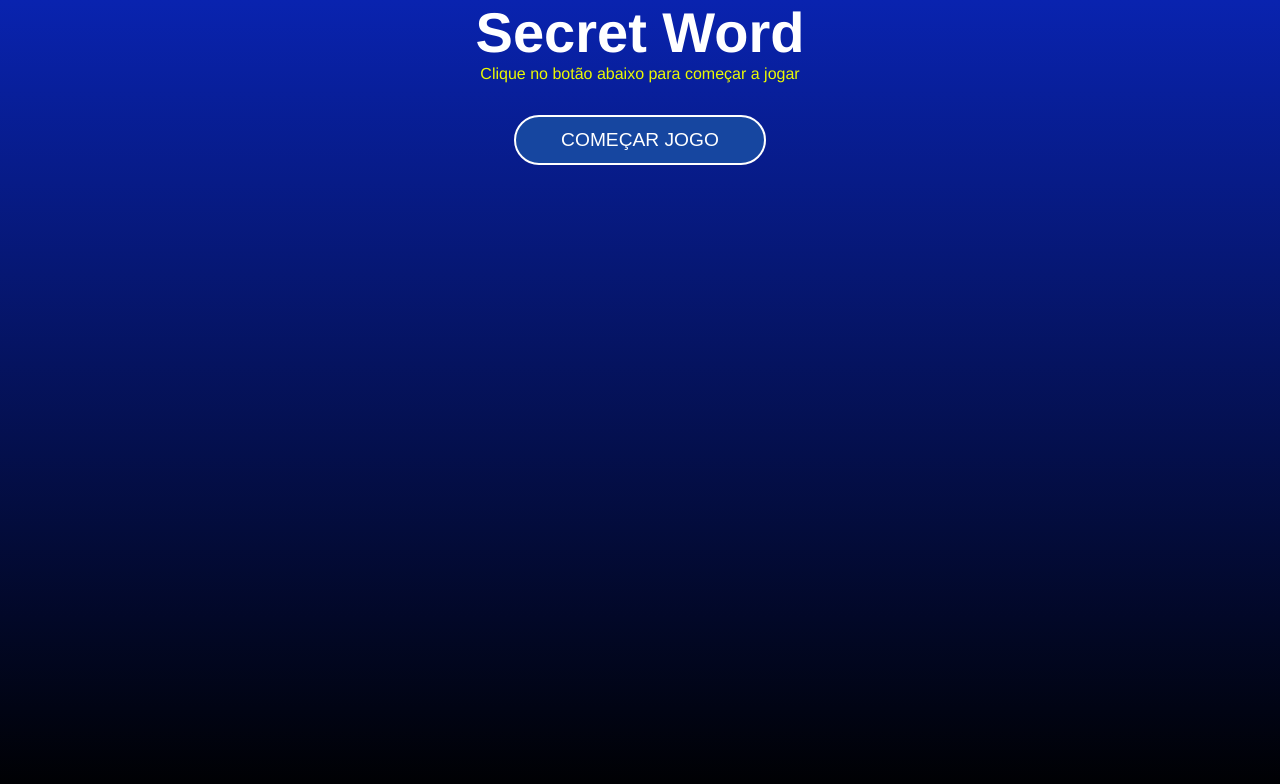
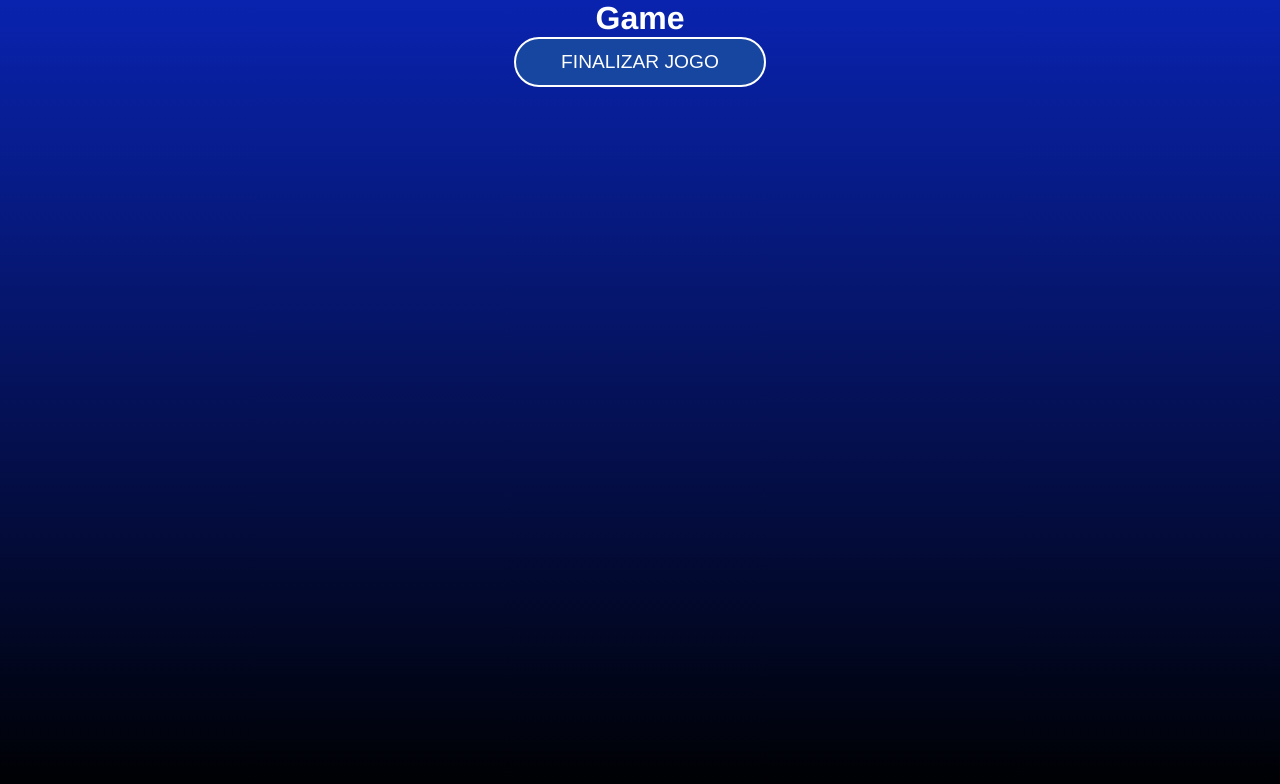
Before and after one commit to Vinicius-b-oliveira/Secret-Word, a React (Vite) app: page / in a window 1280 px wide. Both pictures are taken after a click on the button "COMEÇAR JOGO". Shown: the top 784 px of the page. Built offline with nearby package versions, Linux system fonts and the light colour scheme.

Commit message:
Configuração das states para passar entre os estágios do jogo

```diff
--- a/src/App.jsx
+++ b/src/App.jsx
@@ -22,11 +22,23 @@
     const [gameStage, setGameStage] = useState(stages[0].name);
     const [words] = useState(wordsList);
 
+    const startGame = () => {
+        setGameStage(stages[1].name);
+    };
+
+    const verifyLetter = () => {
+        setGameStage(stages[2].name);
+    };
+
+    const retry = () => {
+        setGameStage(stages[0].name);
+    };
+
     return (
         <div className="App">
-            {gameStage === "start" && <StartScreen />}
-            {gameStage === "game" && <Game />}
-            {gameStage === "end" && <GameOver />}
+            {gameStage === "start" && <StartScreen startGame={startGame} />}
+            {gameStage === "game" && <Game verifyLetter={verifyLetter} />}
+            {gameStage === "end" && <GameOver retry={retry} />}
         </div>
     );
 }
--- a/src/components/Game/index.jsx
+++ b/src/components/Game/index.jsx
@@ -1,7 +1,12 @@
 import "./Game.css";
 
-const Game = () => {
-    return <div>Game</div>;
+const Game = ({ verifyLetter }) => {
+    return (
+        <div>
+            <h1>Game</h1>
+            <button onClick={verifyLetter}>Finalizar jogo</button>
+        </div>
+    );
 };
 
 export default Game;
--- a/src/components/GameOver/index.jsx
+++ b/src/components/GameOver/index.jsx
@@ -1,7 +1,12 @@
 import "./GameOver.css";
 
-const GameOver = () => {
-    return <div>GameOver</div>;
+const GameOver = ({ retry }) => {
+    return (
+        <div>
+            <h1>GameOver</h1>
+            <button onClick={retry}>Resetar jogo</button>
+        </div>
+    );
 };
 
 export default GameOver;
--- a/src/components/StartScreen/index.jsx
+++ b/src/components/StartScreen/index.jsx
@@ -1,11 +1,11 @@
 import "./StartScreen.css";
 
-const StartScreen = () => {
+const StartScreen = ({ startGame }) => {
     return (
         <div className="start">
             <h1>Secret Word</h1>
             <p>Clique no botão abaixo para começar a jogar</p>
-            <button>Começar jogo</button>
+            <button onClick={startGame}>Começar jogo</button>
         </div>
     );
 };
```
